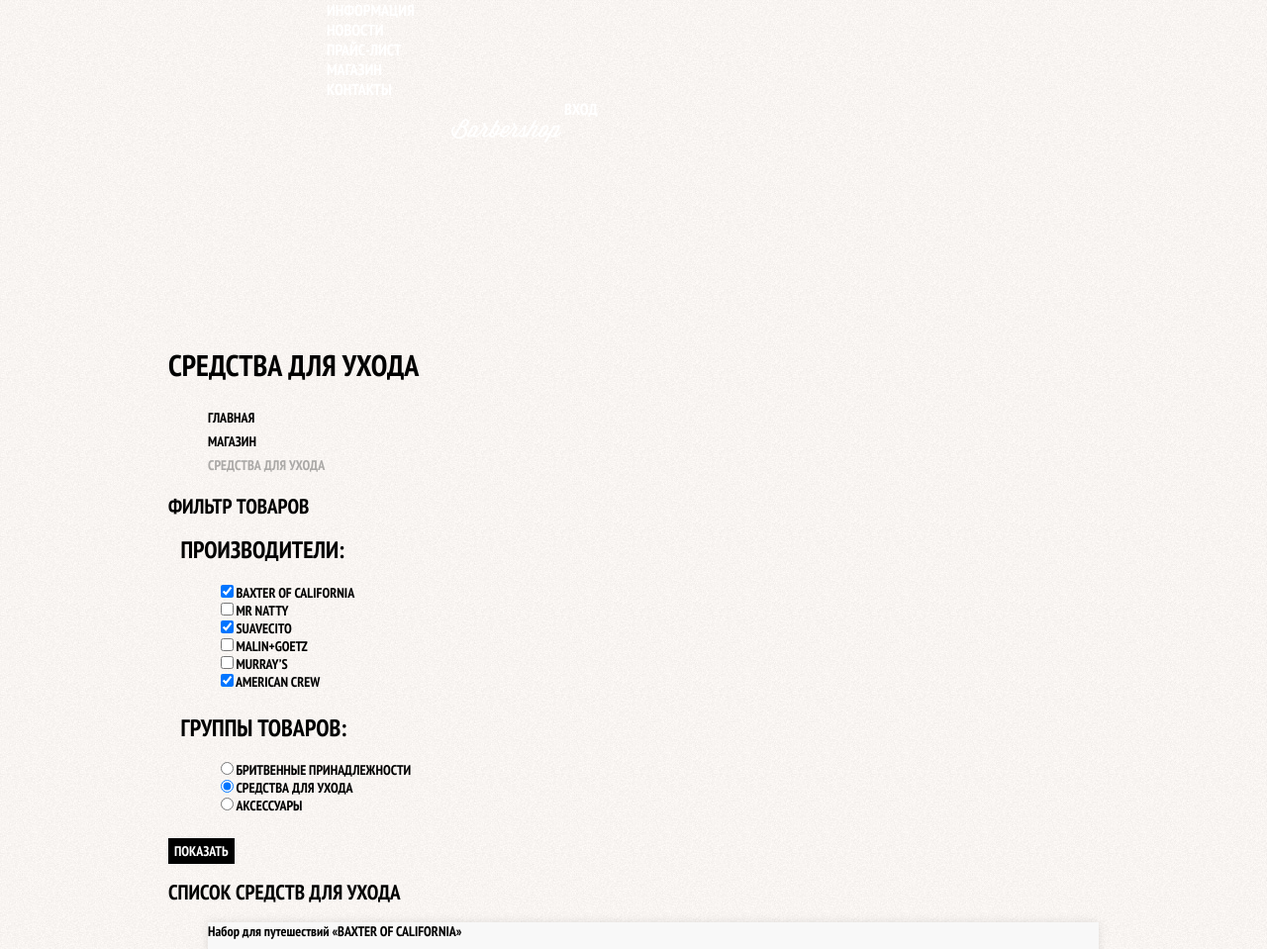
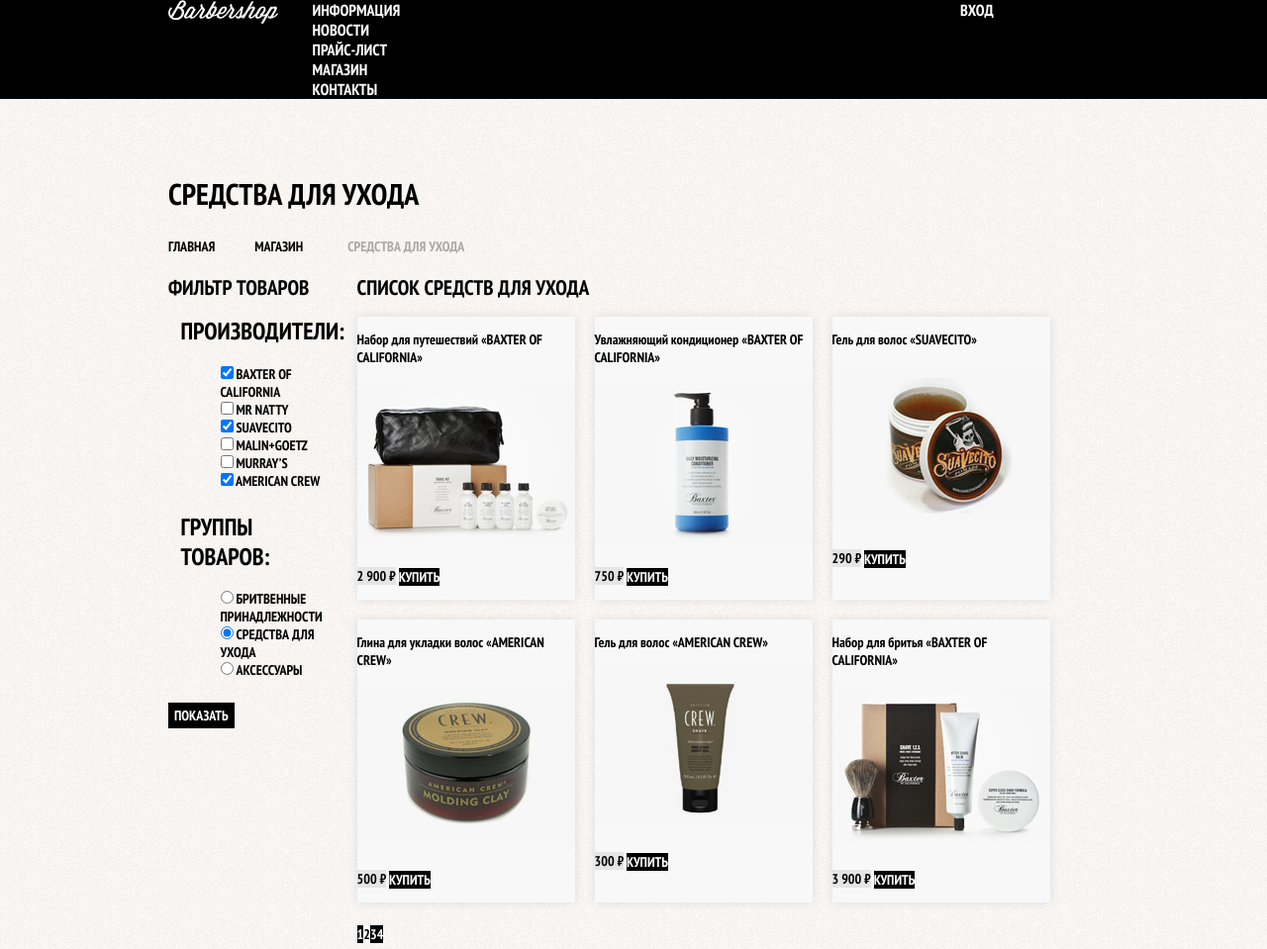
Before and after one commit to Lokideos/564311-barbershop, a plain HTML site: page catalog.html in a window 1280 px wide. Shown: the top 959 px of the page at 99% size. Drawn offline with Linux system fonts and the light colour scheme.

Commit message:
Initial barbershop catalog page macro grid

```diff
--- a/catalog.html
+++ b/catalog.html
@@ -12,6 +12,8 @@
 
 <header class="main-header">
   <nav class="main-navigation">
+    <div class="main-navigation-wrapper">
+      <div class="container">
         <a class="main-header-logo" href="index.html">
           <img src="img/shared/default-logo.svg" width="111" height="24" alt="Логотип барбершопа «Бородинский»">
         </a>
@@ -25,6 +27,8 @@
         <ul class="user-navigation">
           <li><a class="login-link" href="login.html">Вход</a></li>
         </ul>
+      </div>
+    </div>
   </nav>
 </header>
 
@@ -42,6 +46,7 @@
     <li class="breadcrumbs-current">Средства для ухода</li>
   </ul>
 
+  <div class="catalog-columns">
     <section class="filters">
       <h2 class="visually-hidden">Фильтр товаров</h2>
       <form class="filter" method="get" action="https://echo.htmlacademy.ru">
@@ -94,6 +99,7 @@
         <button type="submit" class="filter-button button">Показать</button>
       </form>
     </section>
+
 
     <section class="catalog">
       <h2 class="visually-hidden">Список средств для ухода</h2>
@@ -196,10 +202,11 @@
         <li class="pagination-item"><a href="#">4</a></li>
       </ul>
     </section>
-
+  </div>
 </main>
 
 <footer class="main-footer">
+  <div class="container">
     <p class="footer-contacts">
       Барбершоп «Бородинский»<br>
       Адрес: г. Санкт-Петербург, Б. Конюшенная, д. 19/8<br>
@@ -217,6 +224,7 @@
     <p class="footer-copyright">
       <b>Разработано:</b> <a class="button" href="https://htmlacademy.ru">HTML Academy</a>
     </p>
+  </div>
 </footer>
 
 <section class="modal modal-login">
--- a/css/style.css
+++ b/css/style.css
@@ -68,11 +68,21 @@
   height: 153px;
 }
 
+.inner-page .main-header-logo {
+  width: 111px;
+  height: 24px;
+  order: 0;
+}
+
 .main-navigation-wrapper {
   width: 100%;
   margin-bottom: 60px;
 
   background-color: #000000;
+}
+
+.inner-page .main-navigation-wrapper {
+  margin-bottom: 0;
 }
 
 .main-navigation-wrapper .container {
@@ -202,7 +212,19 @@
 }
 
 .breadcrumbs {
+  display: flex;
+  margin: 0;
+  padding: 0;
+
   list-style: none;
+}
+
+.breadcrumbs li:nth-child(2) {
+  margin-left: 40px;
+}
+
+.breadcrumbs li:last-child {
+  margin-left: 45px;
 }
 
 .breadcrumbs a {
@@ -216,6 +238,33 @@
 
 .breadcrumbs-current {
   color: #aba9a7;
+}
+
+.catalog-columns {
+  display: flex;
+  flex-direction: flex-start;
+}
+
+.catalog-columns .catalog-list {
+  display: flex;
+  flex-wrap: wrap;
+  flex-direction: flex-start;
+  margin: 0;
+  padding: 0;
+}
+
+.catalog-columns .catalog-list li {
+  border-size: border-box;
+  width: 220px;
+  height: 286px;
+  margin-bottom: 20px;
+  margin-right: 20px;
+}
+
+.catalog-columns .pagination-list {
+  display: flex;
+  margin: 0;
+  padding: 0;
 }
 
 .filter fieldset {
```
Lines whose indentation alone changed are shown as unchanged.
